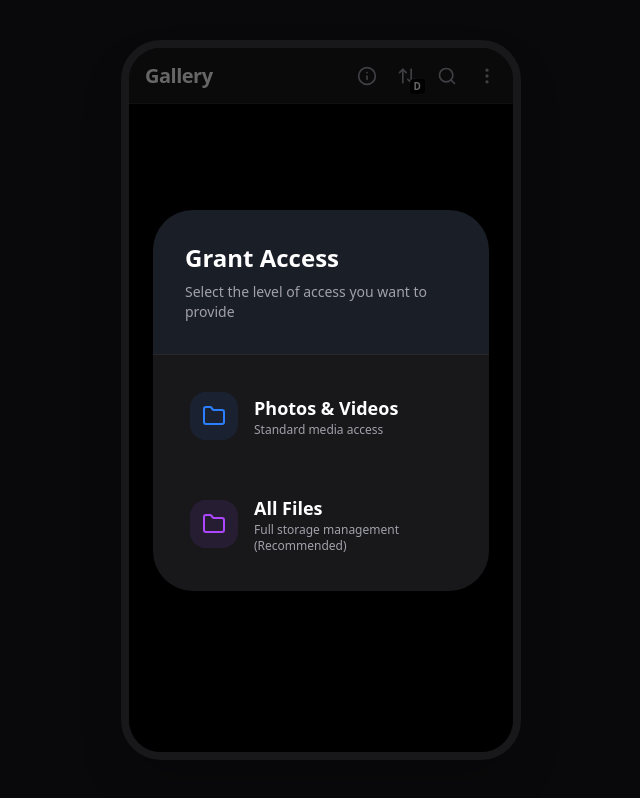
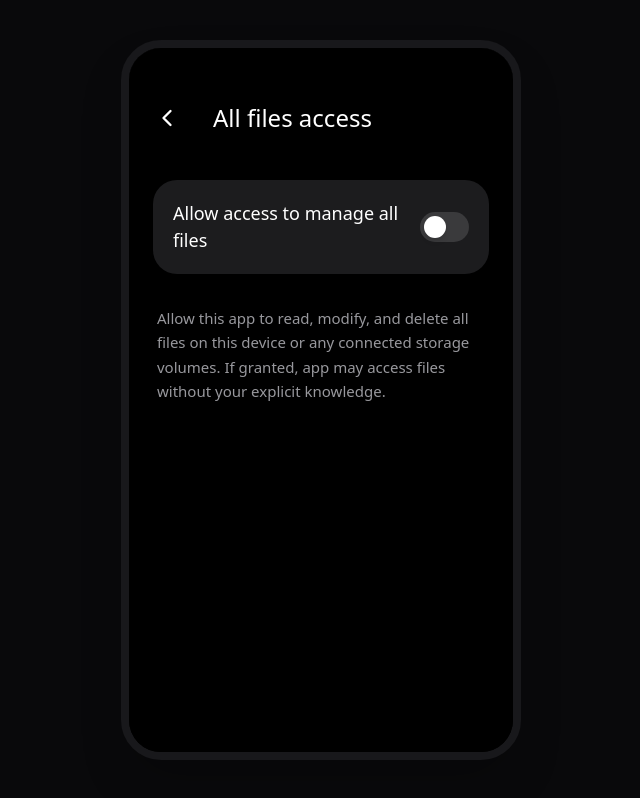
Before and after one commit to bigdaddysportsfootball/Gallery, a React (Vite) app: page / in a window 1280 px wide. Both pictures are taken after a click on the button "Allow". Shown: the whole page, without its empty margins (319-959 px from the left). Built offline with nearby package versions, Linux system fonts and the light colour scheme.

Commit message:
feat: Simplify file access permission flow
Removes the 'type' step in the permission flow and directly guides the user to settings for broader access. Simplifies the logic for granting file access.

```diff
--- a/src/App.tsx
+++ b/src/App.tsx
@@ -36,8 +36,7 @@ export default function App() {
   const [isScanning, setIsScanning] = useState(false);
   const [scanProgress, setScanProgress] = useState(0);
   const [hasPermission, setHasPermission] = useState(false);
-  const [permissionStep, setPermissionStep] = useState<'request' | 'type' | 'settings' | 'granted'>(files.length > 0 ? 'granted' : 'request');
-  const [selectedAccessType, setSelectedAccessType] = useState<'media' | 'all' | null>(null);
+  const [permissionStep, setPermissionStep] = useState<'request' | 'settings' | 'granted'>(files.length > 0 ? 'granted' : 'request');
   const [scanError, setScanError] = useState<string | null>(null);
   const fileInputRef = useRef<HTMLInputElement>(null);
 
@@ -114,34 +113,14 @@ export default function App() {
   };
 
   const handleRequestAllow = () => {
-    setPermissionStep('type');
+    setPermissionStep('settings');
   };
 
-  const handleSelectAccess = async (type: 'media' | 'all') => {
-    setSelectedAccessType(type);
-    if (type === 'all') {
-      setPermissionStep('settings');
-    } else {
-      // For media, we just trigger the picker which acts as the "Grant"
-      fileInputRef.current?.click();
-    }
-  };
-
-  const handleGrantInSettings = () => {
-    // This simulates the user toggling the slider in Android settings
-    if (selectedAccessType === 'all') {
-      if ('showDirectoryPicker' in window) {
-        handleSelectAccessFinal('all');
-      } else {
-        fileInputRef.current?.click();
-      }
-    }
-  };
-
-  const handleSelectAccessFinal = async (type: 'media' | 'all') => {
+  const handleGrantInSettings = async () => {
     setScanError(null);
 
-    if (type === 'all' && 'showDirectoryPicker' in window) {
+    // This triggers the actual system permission request
+    if ('showDirectoryPicker' in window) {
       try {
         const directoryHandle = await (window as any).showDirectoryPicker();
         setIsScanning(true);
@@ -152,9 +131,9 @@ export default function App() {
         if (err.name !== 'AbortError') {
           setScanError("Permission denied by system.");
         }
-        setPermissionStep('type');
       }
     } else {
+      // Fallback for mobile if directory picker is missing
       fileInputRef.current?.click();
     }
   };
@@ -441,117 +420,58 @@ export default function App() {
 
       {/* Native Permission Flow Overlay */}
       {permissionStep !== 'granted' && !isScanning && (
-        <div className="fixed inset-0 z-[120] bg-black/60 flex items-center justify-center p-6 transition-all duration-500">
+        <div className="fixed inset-0 z-[120] bg-black flex items-center justify-center transition-all duration-300">
           {permissionStep === 'request' && (
-            <div className="bg-app-surface w-full max-w-[320px] rounded-[2.5rem] p-8 shadow-2xl animate-in fade-in zoom-in duration-300">
-              <div className="w-16 h-16 bg-app-accent/10 rounded-2xl flex items-center justify-center mb-6 mx-auto">
-                <FolderIcon size={32} className="text-app-accent" />
+            <div className="fixed inset-0 bg-black/60 flex items-end justify-center p-4 pb-8 animate-in fade-in duration-300">
+              <div className="bg-[#1c1c1e] w-full max-w-[380px] rounded-[2.5rem] p-8 shadow-2xl animate-in slide-in-from-bottom-full duration-500">
+                <div className="w-14 h-14 bg-[#2c2c2e] rounded-2xl flex items-center justify-center mb-6 mx-auto">
+                  <svg width="32" height="32" viewBox="0 0 24 24" fill="none" stroke="white" strokeWidth="1.5" strokeLinecap="round" strokeLinejoin="round"><rect width="18" height="18" x="3" y="3" rx="2" ry="2"/><circle cx="9" cy="9" r="2"/><path d="m21 15-3.086-3.086a2 2 0 0 0-2.828 0L6 21"/></svg>
                 </div>
-              <h2 className="text-xl font-bold text-app-text text-center mb-2">
+                <h2 className="text-[22px] font-semibold text-white text-center leading-tight mb-8 px-4">
                   Allow Gallery to access photos and videos on this device?
                 </h2>
-              <p className="text-app-text-muted text-sm text-center mb-8">
-                This allows the app to show your photos and videos and keep them organized.
-              </p>
-              <div className="flex flex-col gap-2">
+                <div className="flex flex-col gap-3">
                   <button
                     onClick={handleRequestAllow}
-                  className="w-full bg-app-accent text-white py-4 rounded-2xl font-bold text-lg active:scale-95 transition-transform"
+                    className="w-full bg-[#007aff] text-white py-4 rounded-[1.5rem] font-bold text-lg active:scale-[0.98] transition-transform"
                   >
                     Allow
                   </button>
                   <button
                     onClick={() => setScanError("Access is required to use the gallery.")}
-                  className="w-full bg-transparent text-app-text-muted py-3 rounded-2xl font-medium"
+                    className="w-full bg-[#2c2c2e] text-[#98989d] py-4 rounded-[1.5rem] font-bold text-lg active:scale-[0.98] transition-transform"
                   >
                     Don't allow
                   </button>
                 </div>
               </div>
-          )}
-
-          {permissionStep === 'type' && (
-            <div className="bg-app-surface w-full max-w-[340px] rounded-[2.5rem] overflow-hidden shadow-2xl animate-in slide-in-from-bottom duration-500">
-              <div className="p-8 border-b border-app-border bg-app-accent/5">
-                <h2 className="text-2xl font-bold text-app-text">Grant Access</h2>
-                <p className="text-app-text-muted text-sm mt-2">
-                  Select the level of access you want to provide
-                </p>
-              </div>
-              <div className="p-4 flex flex-col gap-3">
-                <button
-                  onClick={() => handleSelectAccess('media')}
-                  className="flex items-center gap-4 w-full p-5 rounded-3xl hover:bg-app-accent/5 active:bg-app-accent/10 transition-all text-left border border-transparent hover:border-app-accent/20"
-                >
-                  <div className="w-12 h-12 bg-blue-500/10 rounded-2xl flex items-center justify-center shrink-0">
-                    <FolderIcon size={24} className="text-blue-500" />
-                  </div>
-                  <div>
-                    <div className="font-bold text-lg text-app-text">Photos & Videos</div>
-                    <div className="text-xs text-app-text-muted">Standard media access</div>
-                  </div>
-                </button>
-                <button
-                  onClick={() => handleSelectAccess('all')}
-                  className="flex items-center gap-4 w-full p-5 rounded-3xl hover:bg-app-accent/5 active:bg-app-accent/10 transition-all text-left border border-transparent hover:border-app-accent/20"
-                >
-                  <div className="w-12 h-12 bg-purple-500/10 rounded-2xl flex items-center justify-center shrink-0">
-                    <FolderIcon size={24} className="text-purple-500" />
-                  </div>
-                  <div>
-                    <div className="font-bold text-lg text-app-text">All Files</div>
-                    <div className="text-xs text-app-text-muted">Full storage management (Recommended)</div>
-                  </div>
-                </button>
-              </div>
-              {scanError && (
-                <div className="px-8 pb-6 text-red-500 text-xs text-center font-medium">
-                  {scanError}
-                </div>
-              )}
             </div>
           )}
 
           {permissionStep === 'settings' && (
-            <div className="bg-[#f8f9fa] dark:bg-[#121212] w-full h-full sm:max-w-[400px] sm:h-[800px] sm:rounded-[2.5rem] overflow-hidden shadow-2xl animate-in fade-in duration-500 flex flex-col">
-              {/* Android Settings Header Simulation */}
-              <div className="p-6 pt-12 flex items-center gap-4 border-b border-gray-200 dark:border-zinc-800">
-                <button onClick={() => setPermissionStep('type')} className="p-2">
-                  <svg width="24" height="24" viewBox="0 0 24 24" fill="none" stroke="currentColor" strokeWidth="2" strokeLinecap="round" strokeLinejoin="round"><path d="m15 18-6-6 6-6"/></svg>
+            <div className="bg-black w-full h-full flex flex-col animate-in fade-in duration-300">
+              {/* Android Settings Header */}
+              <div className="p-6 pt-12 flex items-center gap-6">
+                <button onClick={() => setPermissionStep('request')} className="p-2 -ml-2 text-white">
+                  <svg width="28" height="28" viewBox="0 0 24 24" fill="none" stroke="currentColor" strokeWidth="2" strokeLinecap="round" strokeLinejoin="round"><path d="m15 18-6-6 6-6"/></svg>
                 </button>
-                <h2 className="text-xl font-medium text-gray-900 dark:text-white">All files access</h2>
+                <h2 className="text-[24px] font-normal text-white">All files access</h2>
               </div>
 
-              <div className="flex-1 p-6">
-                <div className="flex items-center justify-between mb-8">
-                  <div className="flex items-center gap-4">
-                    <div className="w-12 h-12 bg-app-accent rounded-xl flex items-center justify-center text-white font-bold">G</div>
-                    <div>
-                      <div className="font-medium text-gray-900 dark:text-white text-lg">Gallery</div>
-                      <div className="text-sm text-gray-500">v1.0.0</div>
-                    </div>
-                  </div>
+              <div className="flex-1 px-6 pt-4">
+                <div className="bg-[#1c1c1e] rounded-[1.5rem] p-5 flex items-center justify-between mb-8">
+                  <span className="text-[18px] font-normal text-white">Allow access to manage all files</span>
                   <div
                     onClick={handleGrantInSettings}
-                    className={`w-14 h-8 rounded-full p-1 cursor-pointer transition-colors duration-300 ${hasPermission ? 'bg-app-accent' : 'bg-gray-300 dark:bg-zinc-700'}`}
+                    className={`w-[52px] h-[30px] rounded-full p-1 cursor-pointer transition-colors duration-300 ${hasPermission ? 'bg-[#007aff]' : 'bg-[#3a3a3c]'}`}
                   >
-                    <div className={`w-6 h-6 bg-white rounded-full shadow-md transform transition-transform duration-300 ${hasPermission ? 'translate-x-6' : 'translate-x-0'}`}></div>
+                    <div className={`w-[22px] h-[22px] bg-white rounded-full shadow-md transform transition-transform duration-300 ${hasPermission ? 'translate-x-[22px]' : 'translate-x-0'}`}></div>
                   </div>
                 </div>
 
-                <div className="space-y-4 text-sm text-gray-600 dark:text-zinc-400 leading-relaxed">
-                  <p>Allow this app to read, modify, and delete all files on this device or any connected storage volumes.</p>
-                  <p>If you allow this, the app can access files that aren't photos or videos, which may include sensitive information.</p>
+                <div className="px-1 space-y-6 text-[15px] text-[#98989d] leading-relaxed font-normal">
+                  <p>Allow this app to read, modify, and delete all files on this device or any connected storage volumes. If granted, app may access files without your explicit knowledge.</p>
                 </div>
-              </div>
-
-              <div className="p-6 border-t border-gray-200 dark:border-zinc-800 flex justify-end">
-                <button
-                  onClick={() => setPermissionStep('type')}
-                  className="px-6 py-2 text-app-accent font-bold"
-                >
-                  CANCEL
-                </button>
               </div>
             </div>
           )}
```
Lines whose indentation alone changed are shown as unchanged.
